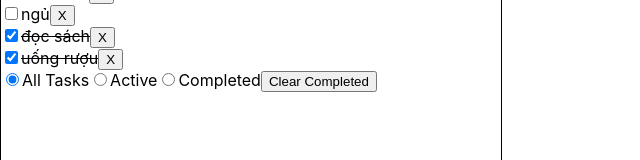
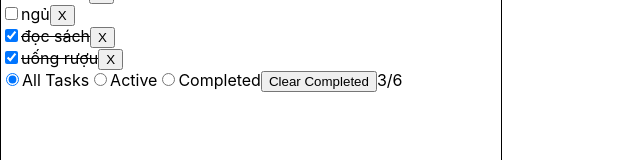
Before and after one commit to hungoke/todo-app, a React (Create React App) app: page / in a window 1280 px wide. Shown: the part 210-370 px from the top of the page, without its empty margins (0-640 px from the left). Built offline with nearby package versions, Linux system fonts and the light colour scheme; what react-id-generator would draw is missing.

Commit message:
commit todo appp

```diff
--- a/src/components/todo-app/index.jsx
+++ b/src/components/todo-app/index.jsx
@@ -1,7 +1,7 @@
 import React, { Component } from 'react'
 import { tasks } from '../../constants/tasks'
 import AddNewTask from './insert/AddNewTask'
-import TagsList from './tags/TagsList'
+import Tags from './tags/Tags'
 import TasksList from './tasks/TasksList'
 
 class TodoApp extends Component {
@@ -23,6 +23,12 @@ class TodoApp extends Component {
   changeCurrentTag = tag => {
     this.setState({
       currentTag: tag.id
+    })
+  }
+
+  changeStatus = newStatus => {
+    this.setState({
+      currentStatus: newStatus.id
     })
   }
 
@@ -50,12 +56,6 @@ class TodoApp extends Component {
     })
   }
 
-  changeStatus = newStatus => {
-    this.setState({
-      currentStatus: newStatus.id
-    })
-  }
-
   clearCompleted = arrayTask => {
     arrayTask.forEach(task => {
       task.completed = false
@@ -75,7 +75,7 @@ class TodoApp extends Component {
           addNewTask={this.addNewTask}
         />
 
-        <TagsList
+        <Tags
           tags={tags}
           currentTag={currentTag}
           changeCurrentTag={this.changeCurrentTag}
--- a/src/components/todo-app/tags/TagsList.jsx
+++ b/src/components/todo-app/tags/Tags.jsx
@@ -1,7 +1,7 @@
 import React, { Component } from 'react'
 import Tag from './Tag'
 
-class TagsList extends Component {
+class Tags extends Component {
   changeCurrentTag = tag => {
     this.props.changeCurrentTag(tag)
   }
@@ -35,4 +35,4 @@ class TagsList extends Component {
   }
 }
 
-export default TagsList
+export default Tags
--- a/src/components/todo-app/tasks/TasksList.jsx
+++ b/src/components/todo-app/tasks/TasksList.jsx
@@ -9,19 +9,20 @@ class TasksList extends Component {
     if (currentTag === 0) {
       return tasks
     }
-
     return tasks.filter(task => task.tag === currentTag)
   }
 
   get filteredByTagAndStatus() {
-    const { status, currentStatus } = this.props
-    const getStatus = status.find(status => status.id === currentStatus)
+    const { currentStatus } = this.props
 
-    if (currentStatus === 0) {
-      return this.filteredByTag
+    switch (currentStatus) {
+      case 1:
+        return this.filteredByTag.filter(task => task.completed === false)
+      case 2:
+        return this.filteredByTag.filter(task => task.completed === true)
+      default:
+        return this.filteredByTag
     }
-
-    return this.filteredByTag.filter(task => task.completed === getStatus.completed)
   }
 
   deleteTask = task => {
@@ -40,8 +41,15 @@ class TasksList extends Component {
     this.props.clearCompleted(this.filteredByTagAndStatus)
   }
 
+  counter = () => {
+    const tasksCompleted = this.filteredByTagAndStatus.filter(task => task.completed === true)
+
+    return tasksCompleted.length
+  }
+
   render() {
     const { status, currentStatus } = this.props
+
     return (
       <div>
         {
@@ -60,6 +68,8 @@ class TasksList extends Component {
           currentStatus={currentStatus}
           changeStatus={this.changeStatus}
           clearCompleted={this.clearCompleted}
+          totalTasks={this.filteredByTagAndStatus.length}
+          totalTasksCompleted={this.counter()}
         />
       </div>
     )
--- /dev/null
+++ b/src/components/todo-app/toolsOfApp/CounterCompleted.jsx
@@ -0,0 +1,14 @@
+import React, { Component } from 'react'
+
+class CounterCompleted extends Component {
+  render() {
+    const { totalTasks, totalTasksCompleted } = this.props
+    return (
+      <span>
+        {totalTasksCompleted}/{totalTasks}
+      </span>
+    )
+  }
+}
+
+export default CounterCompleted
--- a/src/components/todo-app/toolsOfApp/ToolsOfApp.jsx
+++ b/src/components/todo-app/toolsOfApp/ToolsOfApp.jsx
@@ -1,5 +1,6 @@
 import React, { Component } from 'react'
 import ClearCompleted from './ClearCompleted'
+import CounterCompleted from './CounterCompleted'
 import Status from './Status'
 
 class ToolsOfApp extends Component {
@@ -12,7 +13,7 @@ class ToolsOfApp extends Component {
   }
 
   render() {
-    const { status, currentStatus } = this.props
+    const { status, currentStatus, totalTasks, totalTasksCompleted } = this.props
 
     return (
       <div>
@@ -37,6 +38,11 @@ class ToolsOfApp extends Component {
         <ClearCompleted
           clearCompleted={this.clearCompleted}
         />
+
+        <CounterCompleted
+          totalTasks={totalTasks}
+          totalTasksCompleted={totalTasksCompleted}
+        />
       </div>
     )
   }
```
